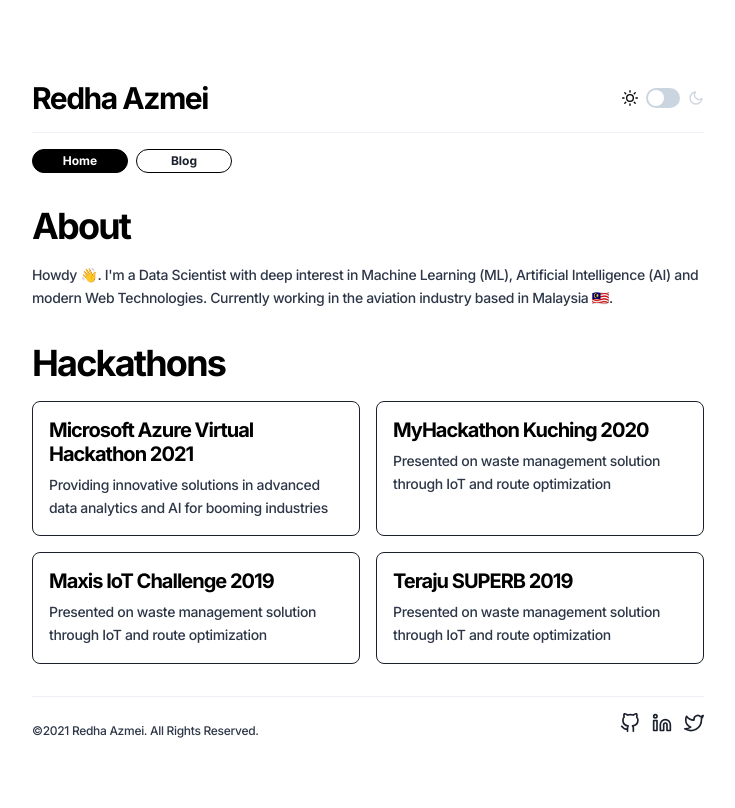
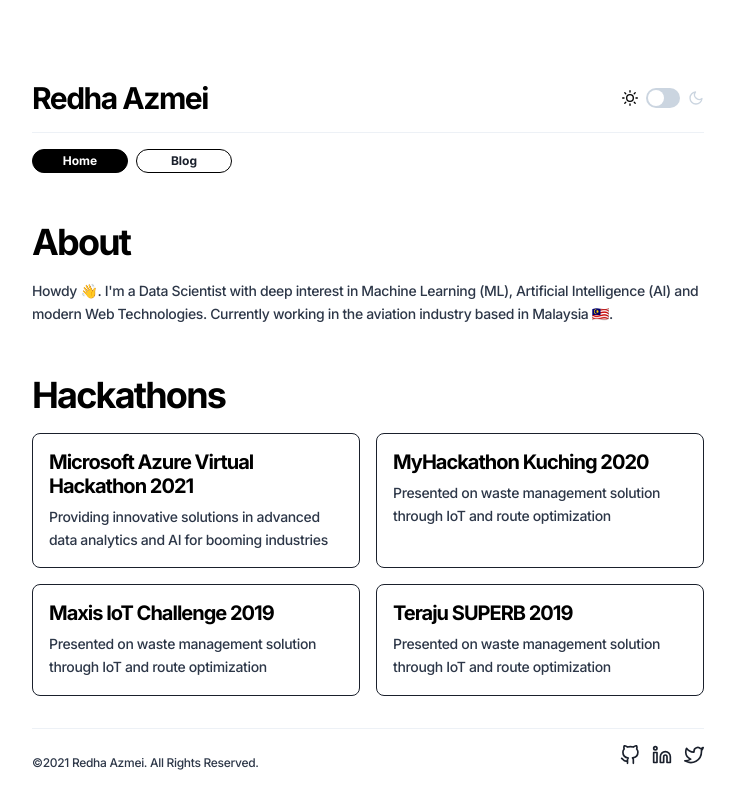
Before and after one commit to redhaazmei/redha.dev, a Next.js app: page / in a window 1280 px wide. Shown: the top 808 px of the page, without its empty margins (272-1007 px from the left). Built offline with nearby package versions, Linux system fonts and the light colour scheme.

Commit message:
Modify Layout height and Footer position

```diff
--- a/components/Footer.jsx
+++ b/components/Footer.jsx
@@ -21,7 +21,7 @@
   ];
   return (
     <>
-      <Box mb={"8"}>
+      <Box mb={"8"} mt={"auto"}>
         <Divider mb={"4"} />
         <Flex direction={["column-reverse", "row"]} align="center" justify="space-between">
           <Text fontSize={"xs"}>&copy;{new Date().getFullYear()} Redha Azmei. All Rights Reserved.</Text>
--- a/components/Layout.jsx
+++ b/components/Layout.jsx
@@ -1,24 +1,16 @@
-import Head from "next/head";
-import { Box, Flex } from "@chakra-ui/react";
+import { Flex } from "@chakra-ui/react";
 import Navbar from "components/Navbar";
 import Footer from "components/Footer";
 
 const Layout = ({ children }) => {
   return (
     <>
-      <Head>
-        <title>Redha Azmei</title>
-        <link rel="apple-touch-icon" sizes="180x180" href="favicon/apple-touch-icon.png" />
-        <link rel="icon" type="image/png" sizes="32x32" href="favicon/favicon-32x32.png" />
-        <link rel="icon" type="image/png" sizes="16x16" href="favicon/favicon-16x16.png" />
-        <link rel="manifest" href="favicon/site.webmanifest" />
-      </Head>
       <Flex alignItems={"center"} justifyContent={"center"}>
-        <Box maxW={"2xl"} w={"100%"} mt={"20"} mx={"6"}>
+        <Flex direction={"column"} maxW={"2xl"} w={"100%"} mt={"20"} mx={"6"}>
           <Navbar />
           {children}
           <Footer />
-        </Box>
+        </Flex>
       </Flex>
     </>
   );
```
